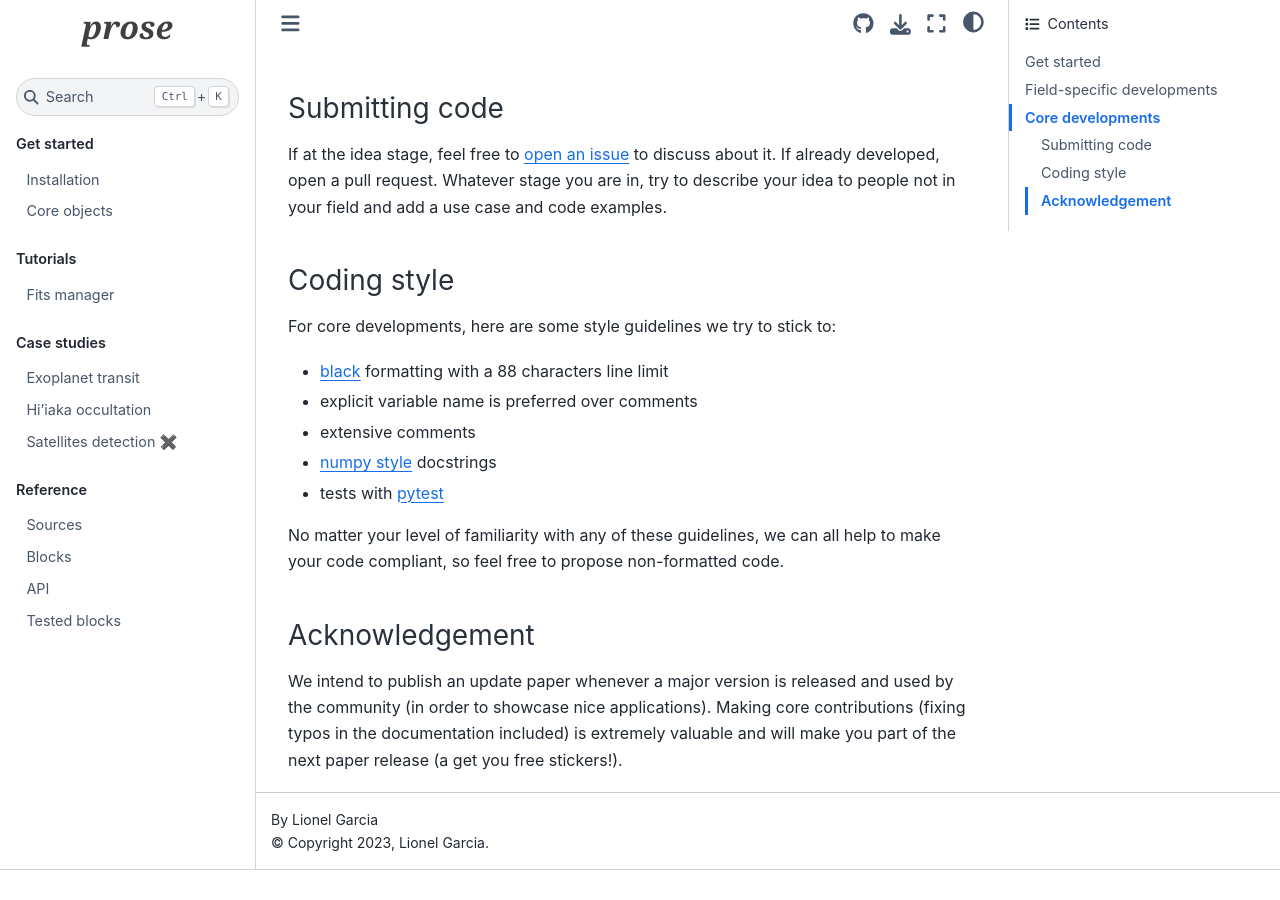
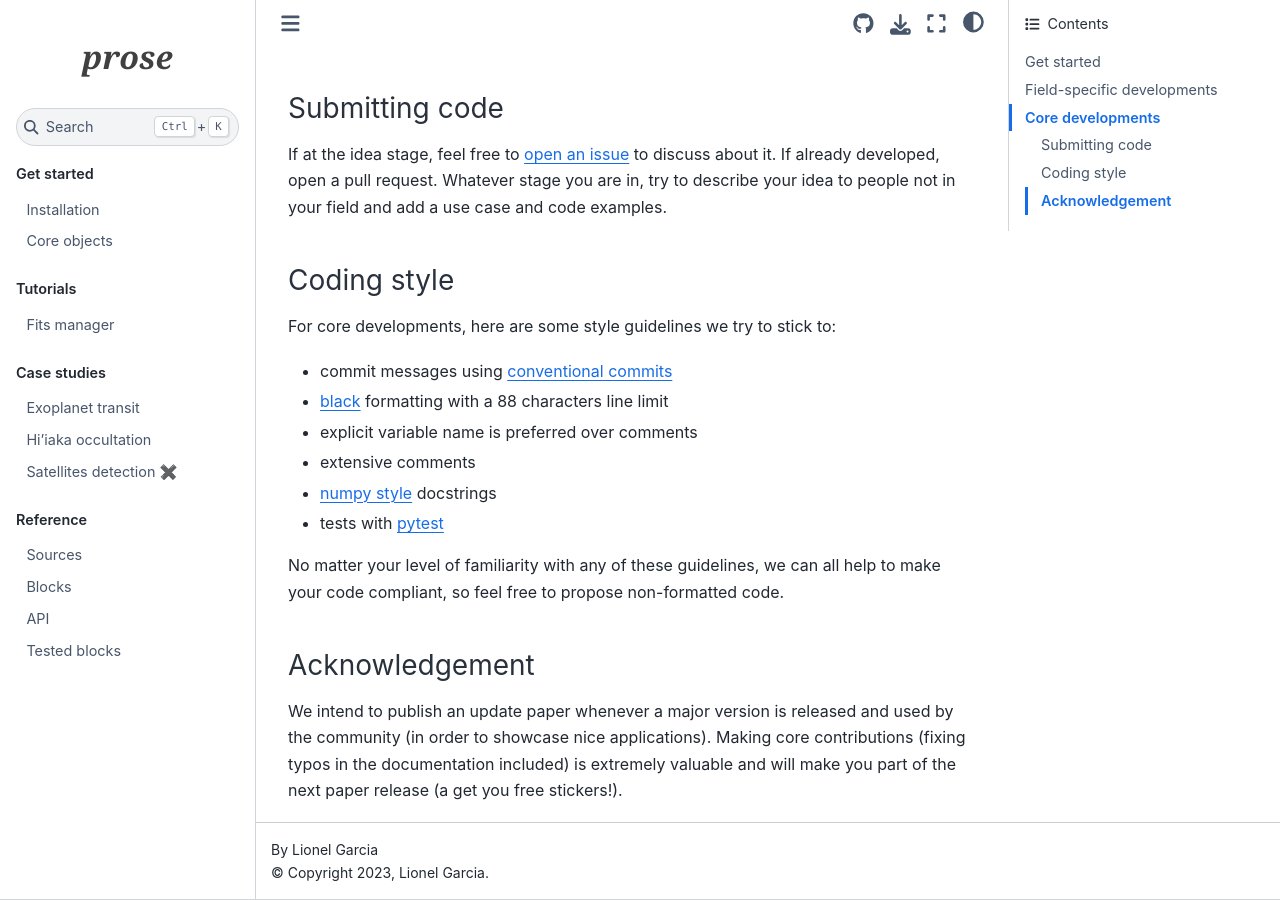
Before and after one commit to lgrcia/prose, a Sphinx documentation site: the page built from docs/CONTRIBUTING.md, in a window 1280 px wide and 900 px high, scrolled down 1733 px. Built offline with Sphinx 7.4.7 and the Sphinx Book theme 1.1.4, drawn with Linux system fonts in a browser that asks for light colours; pages that are not in the unit, such as notebooks, are missing from menus; before the commit the page ends 2603 px from its top, so only the background shows below that.

Commit message:
docs: add conventional commits

```diff
--- a/docs/CONTRIBUTING.md
+++ b/docs/CONTRIBUTING.md
@@ -38,6 +38,7 @@
 
 ### Coding style
 For core developments, here are some style guidelines we try to stick to:
+- commit messages using [conventional commits](https://www.conventionalcommits.org/en/v1.0.0/)
 - [black](https://black.readthedocs.io/en/stable/) formatting with a 88 characters line limit
 - explicit variable name is preferred over comments
 - extensive comments
```
